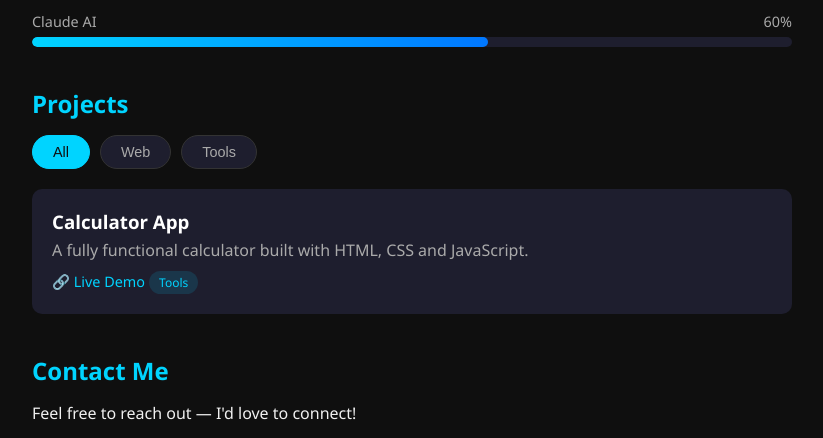
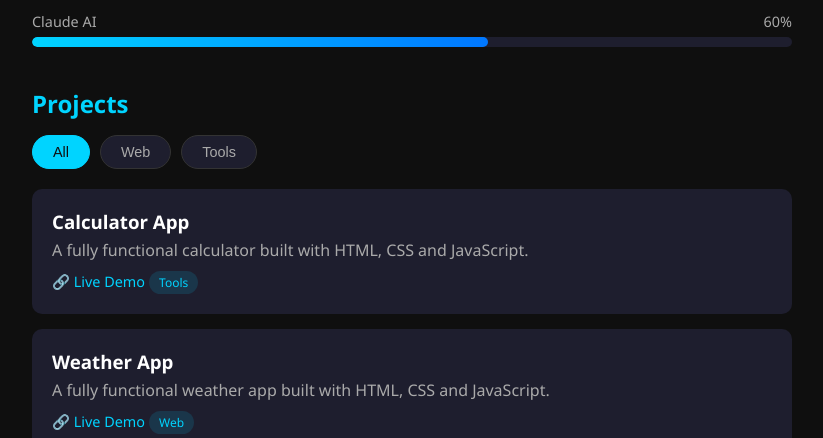
Before and after one commit to geekPhase/Max-Portfolio, a plain HTML site: page index.html in a window 1280 px wide. Shown: the part 1101-1539 px from the top of the page, without its empty margins (263-1086 px from the left). Drawn offline with nearby package versions, Linux system fonts and the light colour scheme.

Commit message:
added Weather app

```diff
--- a/index.html
+++ b/index.html
@@ -122,11 +122,19 @@
     <button class="filter-btn" data-filter="web">Web</button>
     <button class="filter-btn" data-filter="tools">Tools</button>
   </div>
+
    <div class="project-card" data-category="tools">
   <h3>Calculator App</h3>
   <p>A fully functional calculator built with HTML, CSS and JavaScript.</p>
   <a href="https://geekphase.github.io/Calculator" target="_blank" class="project-link">🔗 Live Demo</a>
   <span class="project-tag">Tools</span>
+</div>
+
+   <div class="project-card" data-category="web">
+  <h3>Weather App</h3>
+  <p>A fully functional weather app built with HTML, CSS and JavaScript.</p>
+  <a href="https://geekphase.github.io/Weather-app" target="_blank" class="project-link">🔗 Live Demo</a>
+  <span class="project-tag">Web</span>
 </div>
 
 </section>
```
